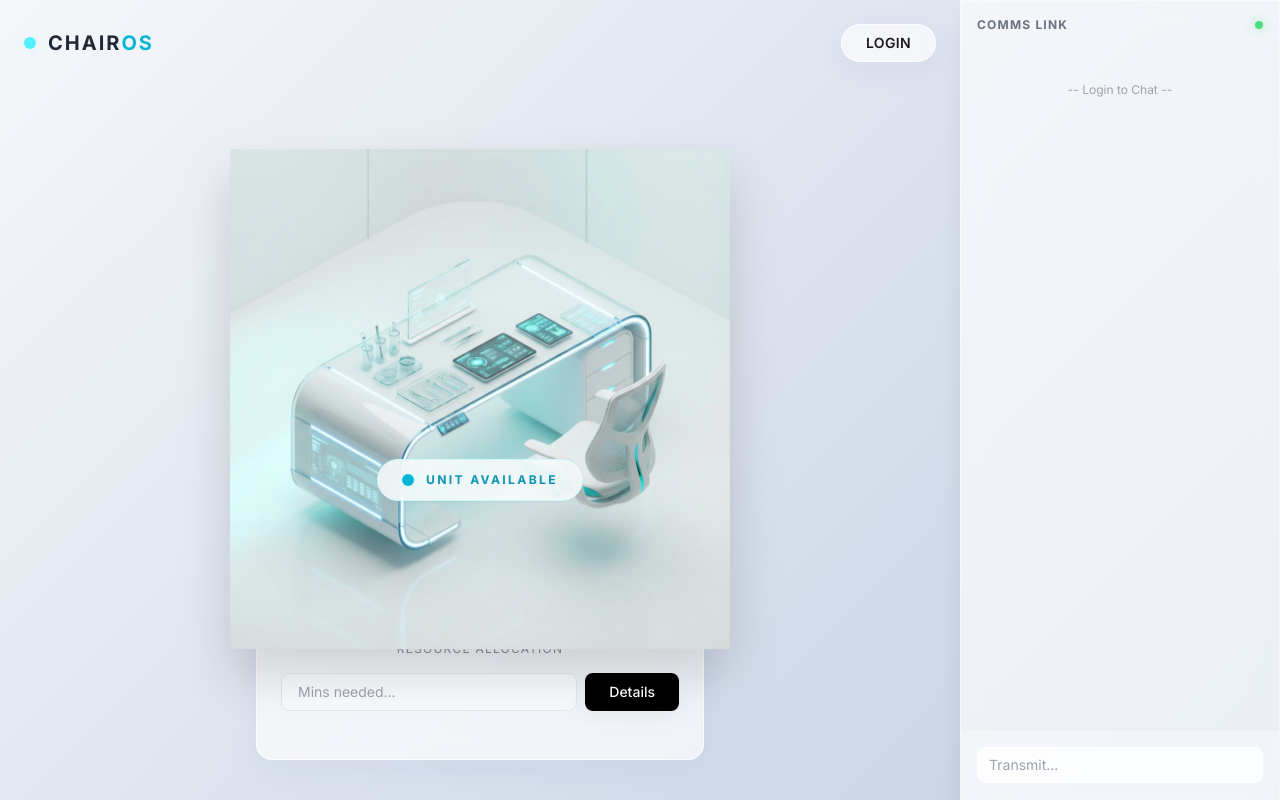
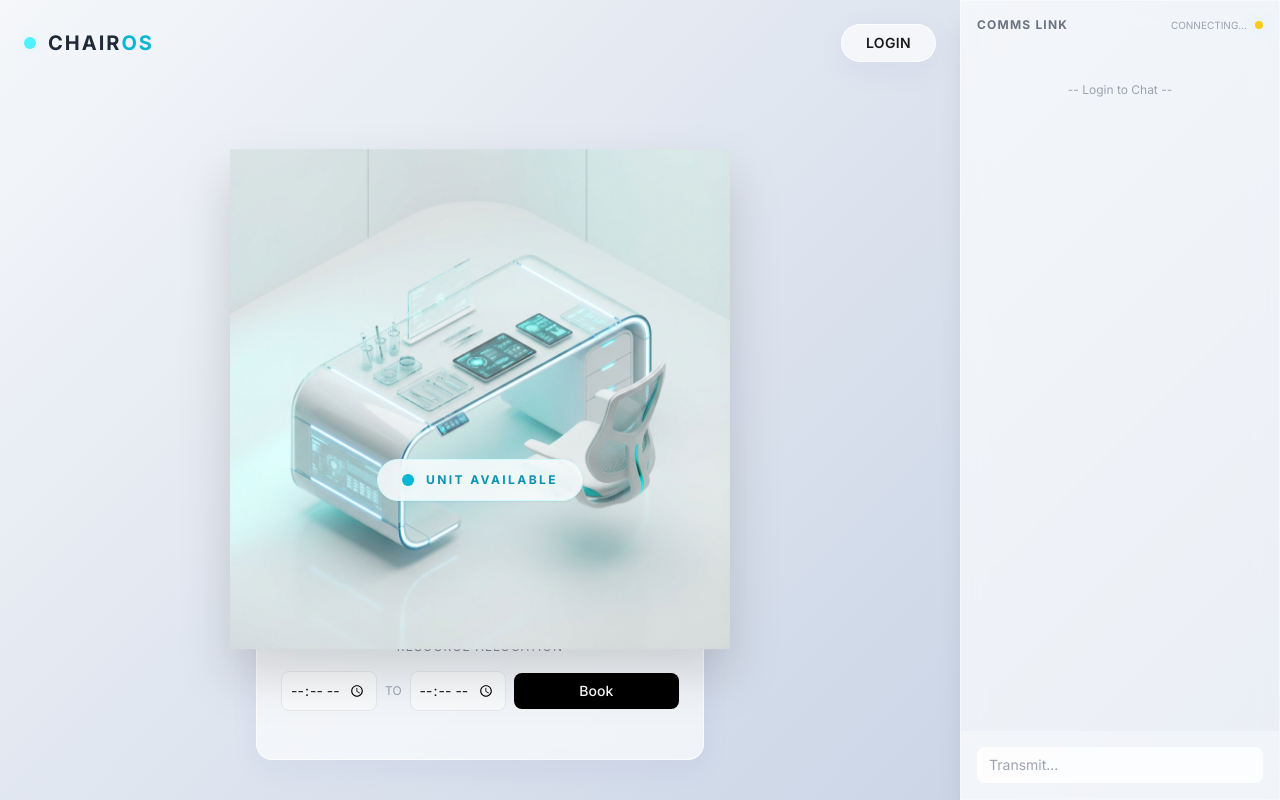
Before and after one commit to OperationCalli/chair, a FastAPI app: page / in a window 1280 px wide. Run offline with FastAPI, Linux system fonts and the light colour scheme; data that the repository does not hold is empty; some libraries are stand-ins or nearby versions.

Commit message:
Add Calendar, Time Input, Fix Chat

```diff
--- a/app/main.py
+++ b/app/main.py
@@ -200,6 +200,82 @@ async def create_booking(request: Request, duration: int = Form(...), db: Sessio
         # We'll just say "Current user has priority"
         return HTMLResponse(f"<span class='text-red-400'>Cannot preempt. Wait your turn.</span>")
 
+@app.get("/schedule", response_class=HTMLResponse)
+async def get_schedule(request: Request, db: Session = Depends(get_db)):
+    # Get bookings for the next 24 hours
+    now = datetime.utcnow()
+    end_window = now + timedelta(hours=24)
+
+    bookings = db.query(models.Booking).filter(
+        models.Booking.end_time > now,
+        models.Booking.start_time < end_window,
+        models.Booking.is_active == True
+    ).order_by(models.Booking.start_time.asc()).all()
+
+    return templates.TemplateResponse("partials_schedule.html", {"request": request, "bookings": bookings})
+
+@app.post("/book")
+async def create_booking(request: Request, start_time: str = Form(...), end_time: str = Form(...), db: Session = Depends(get_db)):
+    user_id = request.cookies.get("user_id")
+    if not user_id:
+        return HTMLResponse("<span class='text-red-500'>Login required</span>")
+
+    user = db.query(models.User).filter(models.User.id == int(user_id)).first()
+    if not user:
+         return HTMLResponse("<span class='text-red-500'>Invalid User</span>")
+
+    # Parse HH:MM inputs (assuming today)
+    try:
+        now = datetime.utcnow()
+        # Naive approach: Parse time, combine with today's date
+        # Note: UTC vs Local is tricky. We'll assume server time for prototype or pass TZ.
+        # Ideally frontend sends ISO, but "Time to Time" implies simple hours.
+        # Let's assume input is HH:MM in server time (UTC) for simplicity, or we treat it as "Next occurrence of this time".
+
+        t_start = datetime.strptime(start_time, "%H:%M").time()
+        t_end = datetime.strptime(end_time, "%H:%M").time()
+
+        dt_start = datetime.combine(now.date(), t_start)
+        dt_end = datetime.combine(now.date(), t_end)
+
+        # Handle wraparound to next day if time is earlier than now (e.g. booking for 1 AM to 2 AM when it's 11 PM)
+        # Or if start < now, assume it's for tomorrow?
+        # For this "Competitive" immediate nature, let's assume they might mean "Now" if start is close.
+        # Actually, if dt_start < now, maybe they mean tomorrow.
+        if dt_start < now - timedelta(minutes=5): # allowances for slight lag
+             dt_start += timedelta(days=1)
+             dt_end += timedelta(days=1)
+
+        if dt_end <= dt_start:
+            # Maybe crossing midnight?
+            dt_end += timedelta(days=1)
+
+        duration = (dt_end - dt_start).total_seconds() / 60
+        if duration <= 0:
+             return HTMLResponse("<span class='text-red-500'>Invalid Duration</span>")
+
+    except ValueError:
+        return HTMLResponse("<span class='text-red-500'>Invalid Time Format</span>")
+
+    # Reuse existing logic for overlap/preemption
+    # ... (Simplified for this update: Just check overlap)
+
+    conflict = db.query(models.Booking).filter(
+        models.Booking.is_active == True,
+        models.Booking.start_time < dt_end,
+        models.Booking.end_time > dt_start
+    ).first()
+
+    if not conflict:
+        new_booking = models.Booking(user_id=user.id, start_time=dt_start, end_time=dt_end)
+        db.add(new_booking)
+        db.commit()
+        return HTMLResponse(f"<span class='text-green-500'>Booked {start_time}-{end_time}</span>")
+    else:
+        # Preemption Logic Check (User B is shorter than User A?)
+        # Only applies if conflict is currently active?
+        return HTMLResponse("<span class='text-red-500'>Slot Occupied (Logic restricted)</span>")
+
 
 # --- CHAT & WEBSOCKETS ---
 
--- a/templates/index.html
+++ b/templates/index.html
@@ -117,17 +117,33 @@
             </div>
 
             <!-- Booking Controls -->
+            <!-- Booking Controls & Schedule -->
             <div
-                class="absolute bottom-10 left-1/2 transform -translate-x-1/2 glass-panel p-6 rounded-2xl w-full max-w-md">
-                <h3 class="text-xs uppercase tracking-widest text-scifi-muted mb-4 text-center">Resource Allocation</h3>
-                <form hx-post="/book" hx-swap="none" class="flex gap-2">
-                    <input type="number" name="duration" placeholder="Mins needed..."
-                        class="flex-1 bg-white/50 border border-gray-200 rounded-lg px-4 py-2 text-sm focus:outline-none focus:border-scifi-glow transition-colors">
-                    <button type="submit"
-                        class="bg-black text-white px-6 py-2 rounded-lg text-sm font-medium hover:bg-gray-800 transition-colors shadow-lg shadow-gray-200/50">Details</button>
-                    <!-- Actual submit implies booking logic -->
-                </form>
-                <div id="booking-message" class="mt-2 text-xs text-center h-4 text-cyan-600"></div>
+                class="absolute bottom-10 left-1/2 transform -translate-x-1/2 glass-panel p-6 rounded-2xl w-full max-w-md flex flex-col gap-4">
+
+                <!-- Schedule List -->
+                <div id="schedule-container" hx-get="/schedule" hx-trigger="load, every 10s">
+                    <!-- Loaded via HTMX -->
+                    <div class="h-10 animate-pulse bg-gray-100 rounded"></div>
+                </div>
+
+                <div class="border-t border-gray-200/50 pt-4">
+                    <h3 class="text-xs uppercase tracking-widest text-scifi-muted mb-4 text-center">Resource Allocation
+                    </h3>
+                    <form hx-post="/book" hx-swap="none" class="flex gap-2 items-center">
+                        <input type="time" name="start_time"
+                            class="bg-white/50 border border-gray-200 rounded-lg px-2 py-2 text-sm focus:border-scifi-glow outline-none w-24"
+                            required>
+                        <span class="text-gray-400 text-xs">TO</span>
+                        <input type="time" name="end_time"
+                            class="bg-white/50 border border-gray-200 rounded-lg px-2 py-2 text-sm focus:border-scifi-glow outline-none w-24"
+                            required>
+
+                        <button type="submit"
+                            class="flex-1 bg-black text-white px-4 py-2 rounded-lg text-sm font-medium hover:bg-gray-800 transition-colors">Book</button>
+                    </form>
+                    <div id="booking-message" class="mt-2 text-xs text-center h-4 text-cyan-600"></div>
+                </div>
             </div>
 
         </main>
@@ -135,9 +151,14 @@
         <!-- Right Side Chat Panel -->
         <aside class="w-80 glass-panel border-l border-white/50 h-full flex flex-col relative z-20 shadow-xl"
             hx-ext="ws" ws-connect="/ws/{{ user.id if user else 0 }}">
+
             <div class="p-4 border-b border-gray-100/50 flex justify-between items-center">
                 <h2 class="text-xs font-bold uppercase tracking-widest text-gray-500">Comms Link</h2>
-                <span class="w-2 h-2 bg-green-400 rounded-full shadow-[0_0_10px_rgba(74,222,128,0.5)]"></span>
+                <div class="flex items-center gap-2">
+                    <span id="ws-status-text" class="text-[10px] text-gray-400">CONNECTING...</span>
+                    <!-- Use a script to swap classes on events -->
+                    <span id="ws-status-indicator" class="w-2 h-2 bg-yellow-400 rounded-full shadow-glow"></span>
+                </div>
             </div>
 
             <div id="chat-messages" class="flex-1 overflow-y-auto p-4 space-y-3">
@@ -160,6 +181,24 @@
 
     </div>
 
+    <script>
+        // WS Debugging & Indicators
+        document.body.addEventListener('htmx:wsOpen', function (evt) {
+            const ind = document.getElementById('ws-status-indicator');
+            const txt = document.getElementById('ws-status-text');
+            if (ind) { ind.className = "w-2 h-2 bg-green-400 rounded-full shadow-glow"; }
+            if (txt) { txt.innerText = "ONLINE"; }
+        });
+        document.body.addEventListener('htmx:wsClose', function (evt) {
+            const ind = document.getElementById('ws-status-indicator');
+            const txt = document.getElementById('ws-status-text');
+            if (ind) { ind.className = "w-2 h-2 bg-red-400 rounded-full"; }
+            if (txt) { txt.innerText = "OFFLINE"; }
+        });
+        document.body.addEventListener('htmx:wsError', function (evt) {
+            console.error("WS Error", evt);
+        });
+    </script>
 </body>
 
 </html>
--- /dev/null
+++ b/templates/partials_schedule.html
@@ -0,0 +1,16 @@
+<div class="flex flex-col gap-2 mt-4 animate-fade-in-up">
+    <h4 class="text-[10px] uppercase tracking-widest text-scifi-muted mb-1">Upcoming Uplinks</h4>
+    {% if bookings %}
+    <div class="space-y-2 max-h-32 overflow-y-auto pr-2 custom-scrollbar">
+        {% for b in bookings %}
+        <div class="flex justify-between items-center bg-white/40 p-2 rounded border border-white/50 text-xs">
+            <span class="font-bold text-gray-700">{{ b.user.username }}</span>
+            <span class="font-mono text-gray-500">{{ b.start_time.strftime('%H:%M') }} - {{ b.end_time.strftime('%H:%M')
+                }}</span>
+        </div>
+        {% endfor %}
+    </div>
+    {% else %}
+    <div class="text-xs text-gray-400 italic">No scheduled uplinks. System idle.</div>
+    {% endif %}
+</div>
```
Also changed, not shown: tasks_update.md (+6 -5 lines).
